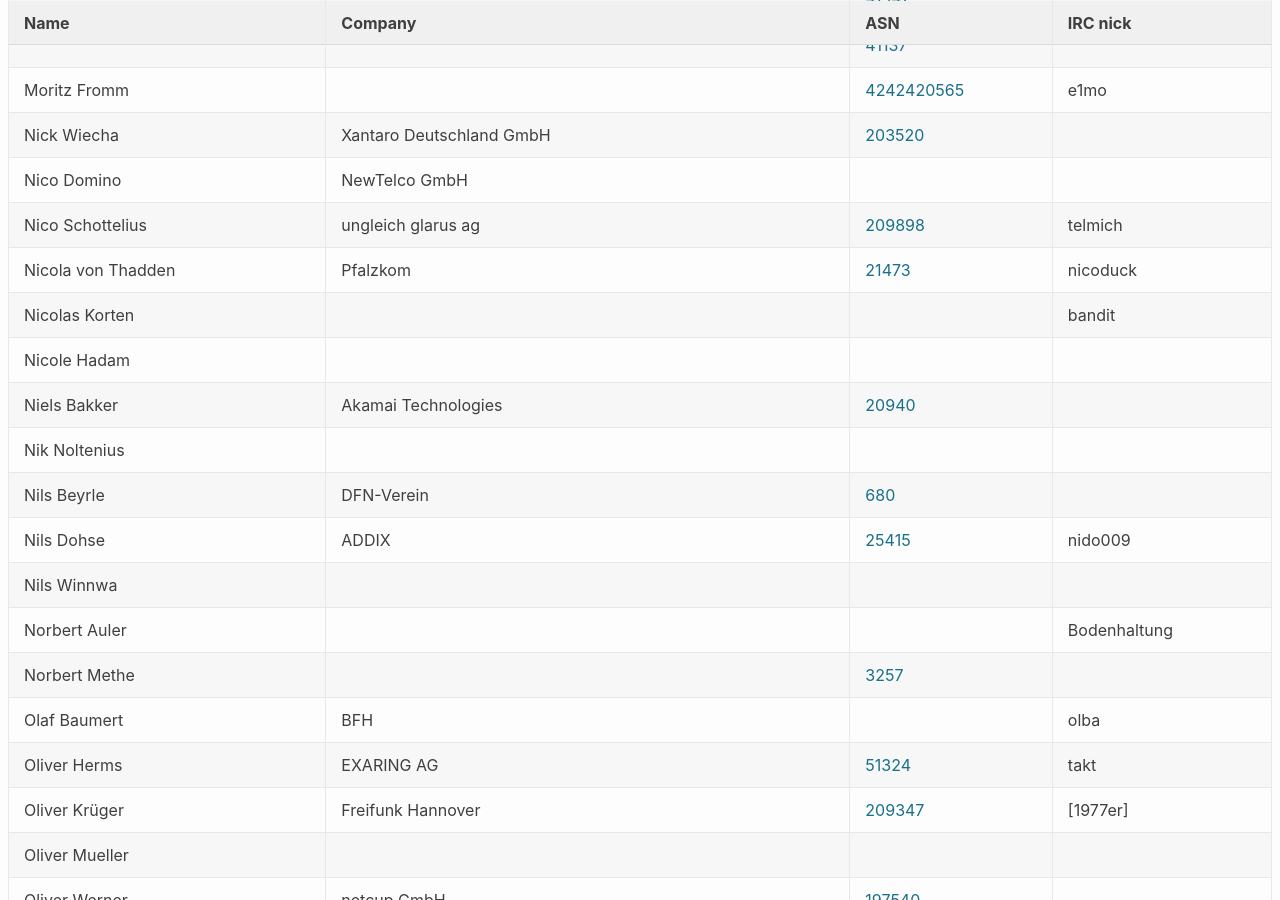
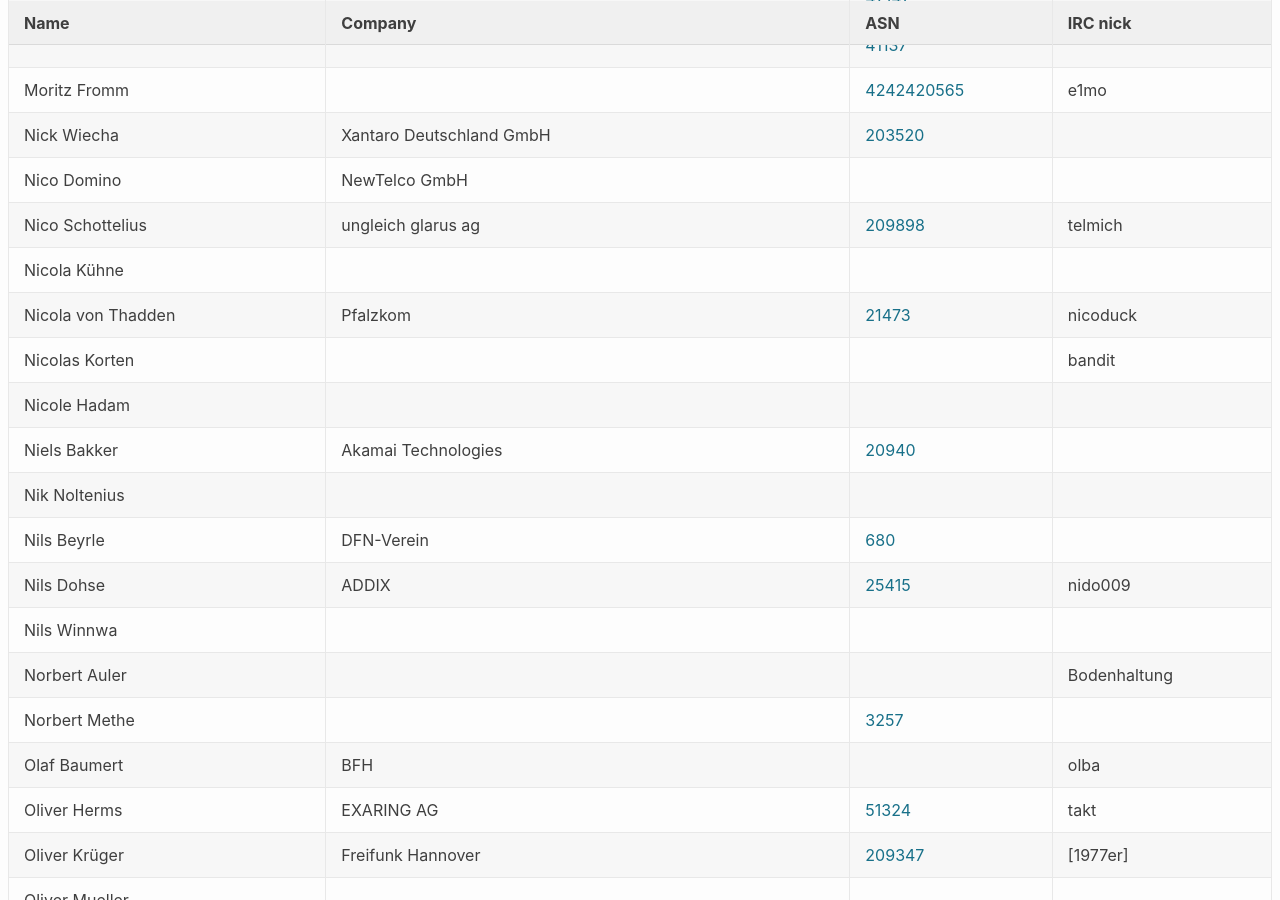
Before and after one commit to denog/pretix-attendeelist, a Jekyll site: the page built from index.markdown, in a window 1280 px wide and 900 px high, scrolled down 13054 px. Built offline with Jekyll 4.4.1, drawn with Linux system fonts in a browser that asks for light colours.

Commit message:
Latest data: Sat Oct 31 21:30:09 UTC 2020

```diff
--- a/_data/attendees.json
+++ b/_data/attendees.json
@@ -1662,6 +1662,12 @@
     "asn": null
   },
   {
+    "name": "Nicola Kühne",
+    "company": null,
+    "irc": null,
+    "asn": null
+  },
+  {
     "name": "Nicolas Korten",
     "company": null,
     "irc": "bandit",
```
